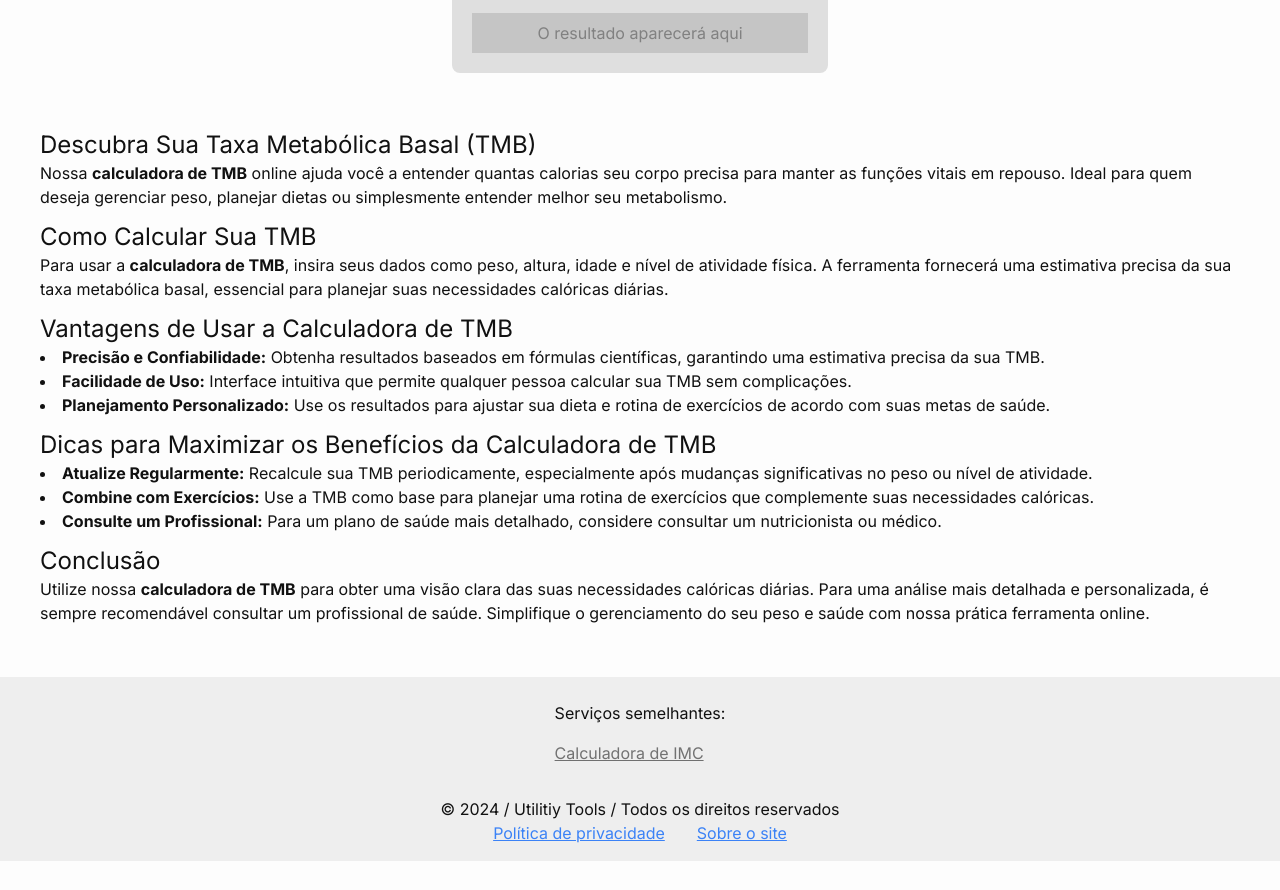
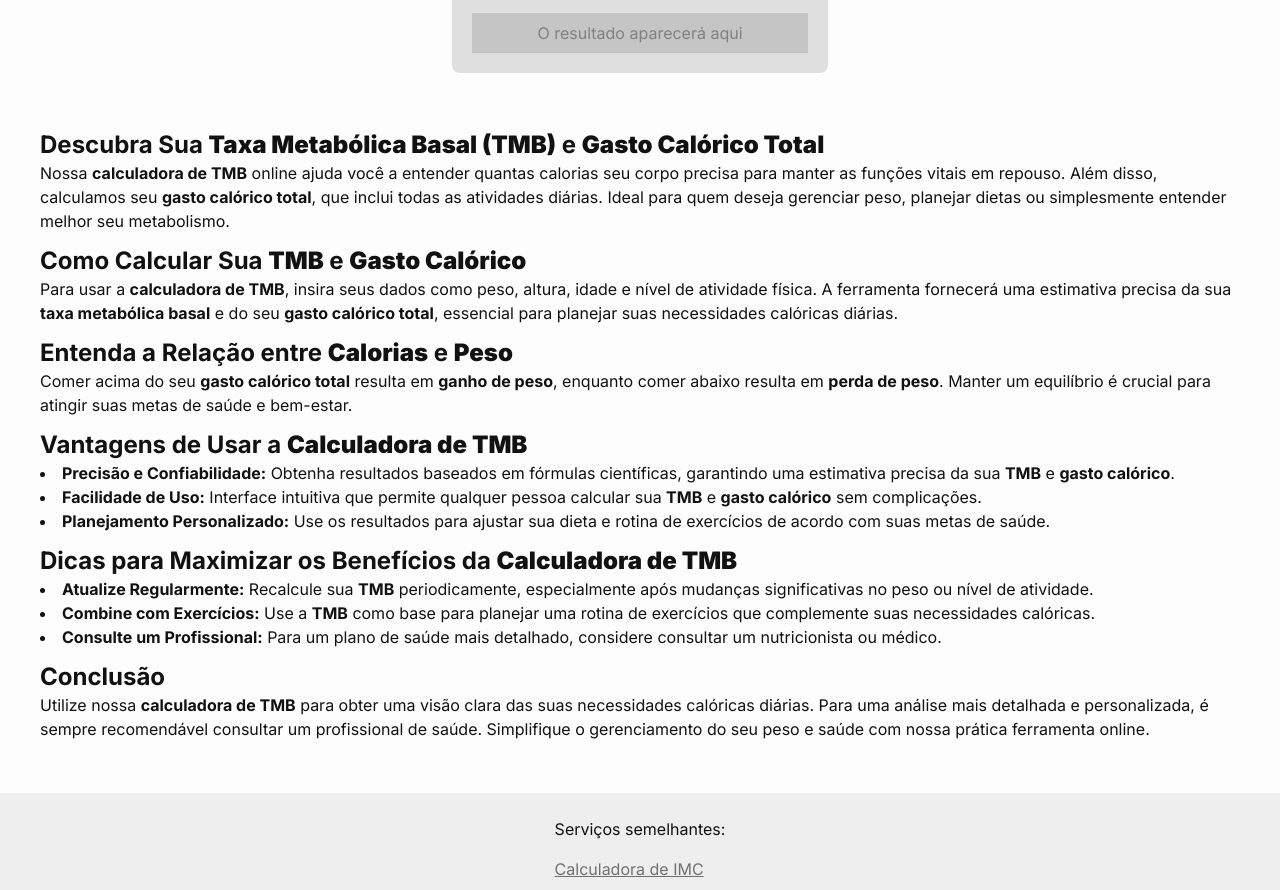
Before and after one commit to igorOliveira-dev/Utility, a Next.js app: page /calculadora-tmb in a window 1280 px wide. Shown: the part 500-1390 px from the top of the page. Before the commit the page ends 1361 px from the top, so only its background shows below. Built offline with nearby package versions, Linux system fonts and the light colour scheme; no server answers.

Commit message:
melhorando o artigo e adicionando o gasto calorico na calculadora

```diff
--- a/src/app/calculadora-tmb/calculator/Calculator.js
+++ b/src/app/calculadora-tmb/calculator/Calculator.js
@@ -9,12 +9,14 @@ export default function Calculator() {
   const [gender, setGender] = useState("male");
   const [activityLevel, setActivityLevel] = useState("sedentary");
   const [bmr, setBmr] = useState(null);
+  const [totalCalories, setTotalCalories] = useState(null);
   const [error, setError] = useState(null);
 
   const calculateBMR = () => {
-    if (weight !== "" && height !== "" && age !== "") {
+    if (weight && height && age && activityLevel) {
       setError(null);
       let bmrValue;
+
       if (gender === "male") {
         bmrValue = 88.36 + 13.4 * weight + 4.8 * height - 5.7 * age;
       } else {
@@ -29,8 +31,9 @@ export default function Calculator() {
         extra_active: 1.9,
       };
 
-      bmrValue *= activityMultiplier[activityLevel];
+      const totalCaloriesValue = bmrValue * activityMultiplier[activityLevel];
       setBmr(bmrValue);
+      setTotalCalories(totalCaloriesValue);
     } else {
       setError("Preencha todos os campos");
     }
@@ -106,10 +109,11 @@ export default function Calculator() {
           </button>
         </div>
         {bmr ? (
-          <div className="transparent20 p-2 text-center mt-4">
-            <p>
-              Sua Taxa Metabólica Basal é: <br /> {bmr.toFixed(2)} calorias/dia
-            </p>
+          <div className="transparent20 p-2 mt-4">
+            <h3 className="mt-2 font-bold">Taxa metabólica basal:</h3>
+            <p>{bmr.toFixed(2)} calorias; </p>
+            <h3 className="mt-2 font-bold">Gasto calórico total:</h3>
+            <p>{totalCalories.toFixed(2)} calorias/dia;</p>
           </div>
         ) : (
           <div className="transparent20 p-2 text-center mt-4">
--- a/src/app/calculadora-tmb/page.js
+++ b/src/app/calculadora-tmb/page.js
@@ -19,30 +19,46 @@ export default function TmbCalculator() {
       <Calculator />
       <article className="p-10">
         <div className="mb-3">
-          <h2 className="text-2xl">Descubra Sua Taxa Metabólica Basal (TMB)</h2>
+          <h2 className="text-2xl font-bold">
+            Descubra Sua <strong>Taxa Metabólica Basal (TMB)</strong> e <strong>Gasto Calórico Total</strong>
+          </h2>
           <p>
             Nossa <strong>calculadora de TMB</strong> online ajuda você a entender quantas calorias seu corpo precisa para manter as
-            funções vitais em repouso. Ideal para quem deseja gerenciar peso, planejar dietas ou simplesmente entender melhor seu
-            metabolismo.
+            funções vitais em repouso. Além disso, calculamos seu <strong>gasto calórico total</strong>, que inclui todas as atividades
+            diárias. Ideal para quem deseja gerenciar peso, planejar dietas ou simplesmente entender melhor seu metabolismo.
           </p>
         </div>
         <div className="mb-3">
-          <h2 className="text-2xl">Como Calcular Sua TMB</h2>
+          <h2 className="text-2xl font-bold">
+            Como Calcular Sua <strong>TMB</strong> e <strong>Gasto Calórico</strong>
+          </h2>
           <p>
             Para usar a <strong>calculadora de TMB</strong>, insira seus dados como peso, altura, idade e nível de atividade física. A
-            ferramenta fornecerá uma estimativa precisa da sua taxa metabólica basal, essencial para planejar suas necessidades
-            calóricas diárias.
+            ferramenta fornecerá uma estimativa precisa da sua <strong>taxa metabólica basal</strong> e do seu{" "}
+            <strong>gasto calórico total</strong>, essencial para planejar suas necessidades calóricas diárias.
           </p>
         </div>
         <div className="mb-3">
-          <h2 className="text-2xl">Vantagens de Usar a Calculadora de TMB</h2>
+          <h2 className="text-2xl font-bold">
+            Entenda a Relação entre <strong>Calorias</strong> e <strong>Peso</strong>
+          </h2>
+          <p>
+            Comer acima do seu <strong>gasto calórico total</strong> resulta em <strong>ganho de peso</strong>, enquanto comer abaixo
+            resulta em <strong>perda de peso</strong>. Manter um equilíbrio é crucial para atingir suas metas de saúde e bem-estar.
+          </p>
+        </div>
+        <div className="mb-3">
+          <h2 className="text-2xl font-bold">
+            Vantagens de Usar a <strong>Calculadora de TMB</strong>
+          </h2>
           <ul className="list-disc list-inside">
             <li>
               <strong>Precisão e Confiabilidade:</strong> Obtenha resultados baseados em fórmulas científicas, garantindo uma
-              estimativa precisa da sua TMB.
+              estimativa precisa da sua <strong>TMB</strong> e <strong>gasto calórico</strong>.
             </li>
             <li>
-              <strong>Facilidade de Uso:</strong> Interface intuitiva que permite qualquer pessoa calcular sua TMB sem complicações.
+              <strong>Facilidade de Uso:</strong> Interface intuitiva que permite qualquer pessoa calcular sua <strong>TMB</strong> e{" "}
+              <strong>gasto calórico</strong> sem complicações.
             </li>
             <li>
               <strong>Planejamento Personalizado:</strong> Use os resultados para ajustar sua dieta e rotina de exercícios de acordo
@@ -51,15 +67,17 @@ export default function TmbCalculator() {
           </ul>
         </div>
         <div className="mb-3">
-          <h2 className="text-2xl">Dicas para Maximizar os Benefícios da Calculadora de TMB</h2>
+          <h2 className="text-2xl font-bold">
+            Dicas para Maximizar os Benefícios da <strong>Calculadora de TMB</strong>
+          </h2>
           <ul className="list-disc list-inside">
             <li>
-              <strong>Atualize Regularmente:</strong> Recalcule sua TMB periodicamente, especialmente após mudanças significativas no
-              peso ou nível de atividade.
+              <strong>Atualize Regularmente:</strong> Recalcule sua <strong>TMB</strong> periodicamente, especialmente após mudanças
+              significativas no peso ou nível de atividade.
             </li>
             <li>
-              <strong>Combine com Exercícios:</strong> Use a TMB como base para planejar uma rotina de exercícios que complemente suas
-              necessidades calóricas.
+              <strong>Combine com Exercícios:</strong> Use a <strong>TMB</strong> como base para planejar uma rotina de exercícios que
+              complemente suas necessidades calóricas.
             </li>
             <li>
               <strong>Consulte um Profissional:</strong> Para um plano de saúde mais detalhado, considere consultar um nutricionista ou
@@ -68,7 +86,7 @@ export default function TmbCalculator() {
           </ul>
         </div>
         <div className="mb-3">
-          <h2 className="text-2xl">Conclusão</h2>
+          <h2 className="text-2xl font-bold">Conclusão</h2>
           <p>
             Utilize nossa <strong>calculadora de TMB</strong> para obter uma visão clara das suas necessidades calóricas diárias. Para
             uma análise mais detalhada e personalizada, é sempre recomendável consultar um profissional de saúde. Simplifique o
```
